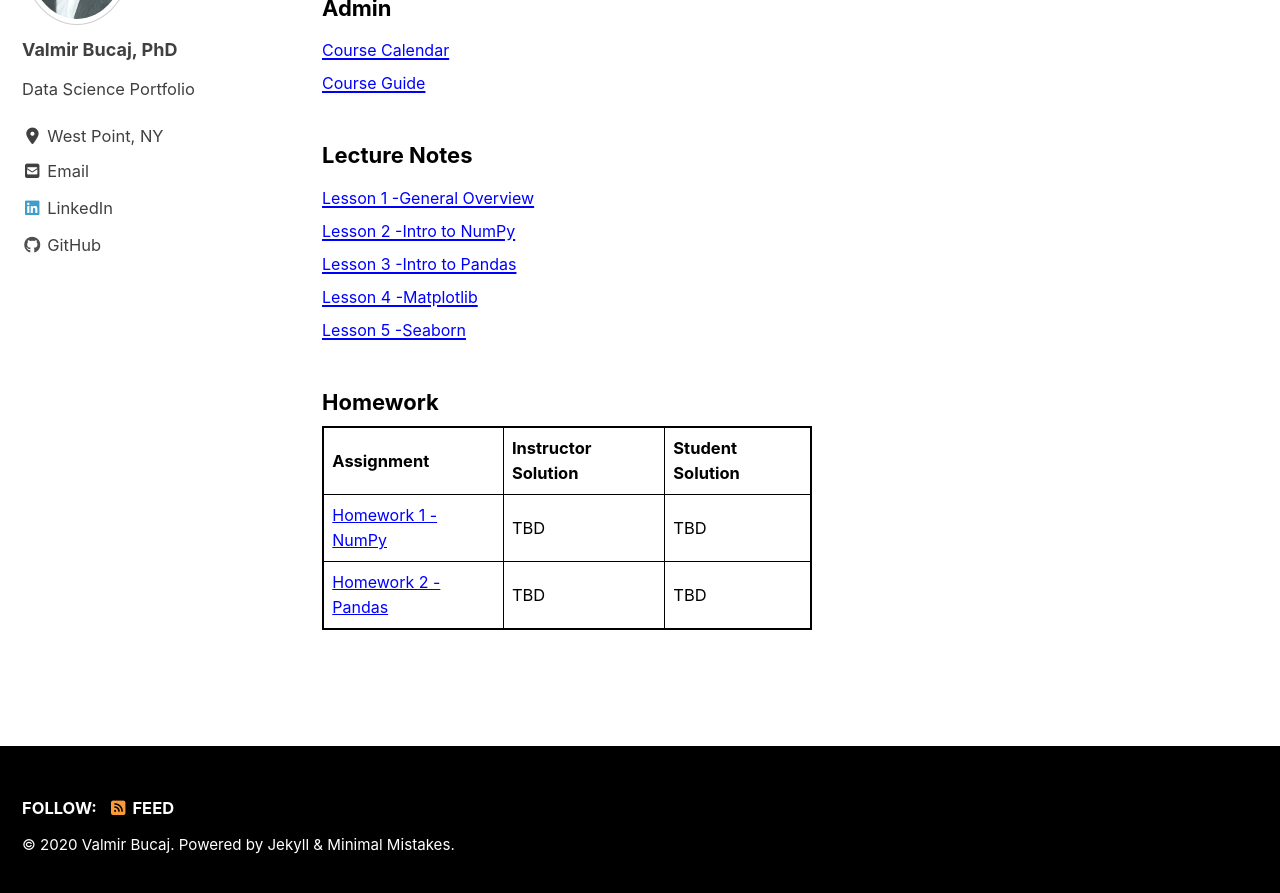
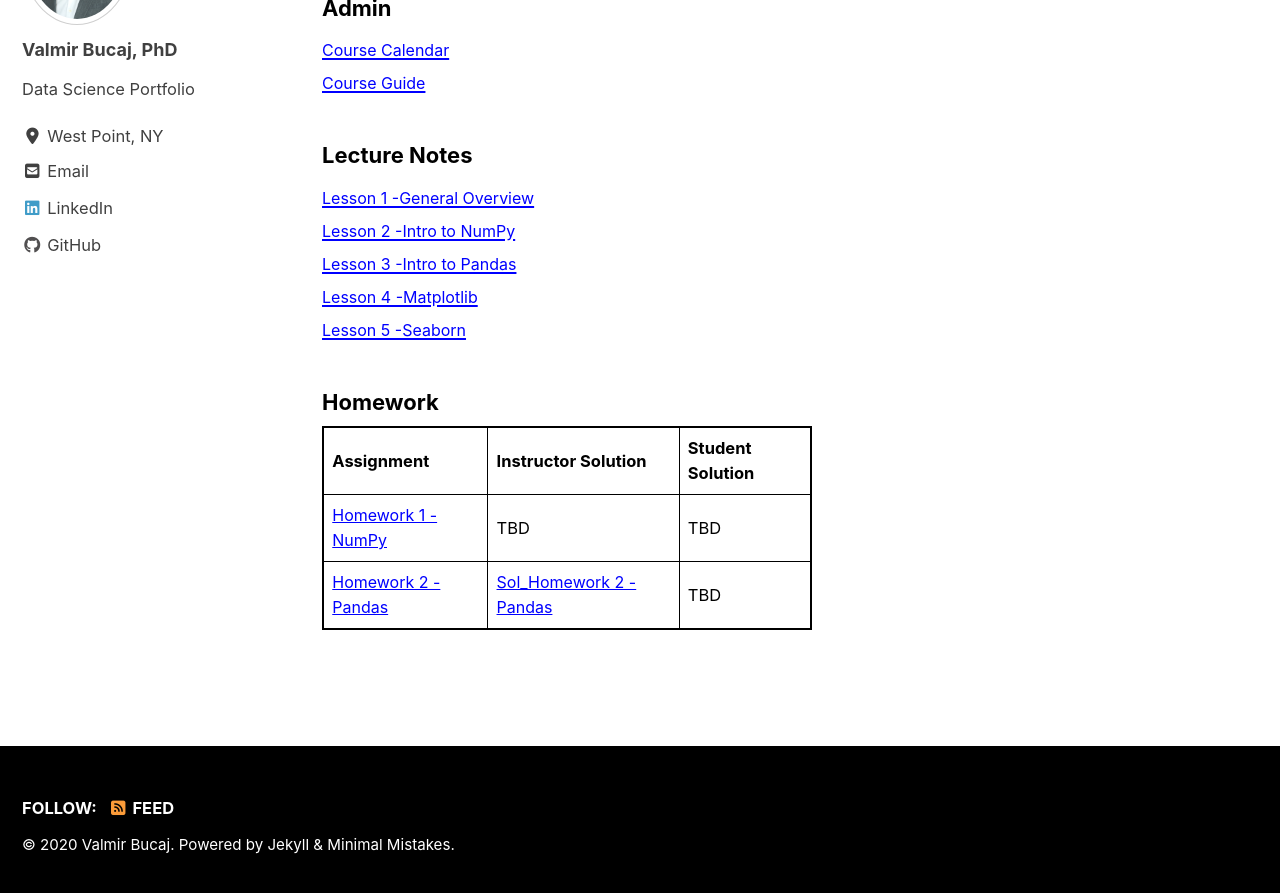
Before and after one commit to vbucaj/vbucaj.github.io, a Jekyll site: the page built from _pages/MA477.md, in a window 1280 px wide and 900 px high, scrolled down 586 px. Shown: the top 893 px of the window. Built offline with Jekyll 4.4.1, drawn with Linux system fonts in a browser that asks for light colours; cached includes are drawn as plain includes; nearby versions of some CDN libraries.

Commit message:
instructor sol hw 2

```diff
--- a/_pages/MA477.md
+++ b/_pages/MA477.md
@@ -75,7 +75,7 @@ table, th, td {
   </tr>
   <tr>
     <td><a href="https://github.com/vbucaj/lecture-notes/blob/master/MA477%20-%20Theory%20and%20Applications%20of%20Data%20Science/Homework/Homework2/Homework%202%20-%20Pandas.ipynb" target="_blank" ><font size='3'>Homework 2 - Pandas</font></a></td>
-    <td>TBD</td>
+    <td><a href='https://github.com/vbucaj/lecture-notes/blob/master/MA477%20-%20Theory%20and%20Applications%20of%20Data%20Science/Homework/Instructor%20Solutions/Homework%202/Solutions%20to%20Homework%202-Pandas.ipynb' target='_blank'><font size='3'>Sol_Homework 2 - Pandas</font></a></td>
     <td>TBD</td>
   </tr>
 </table>
```
